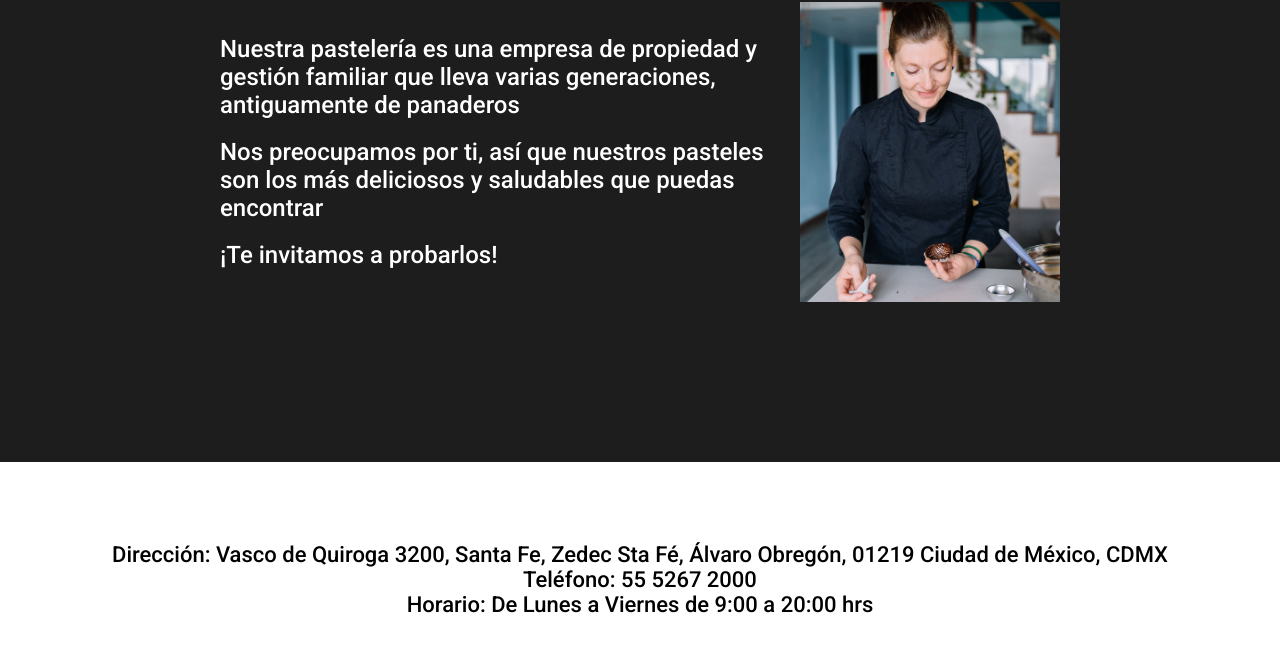
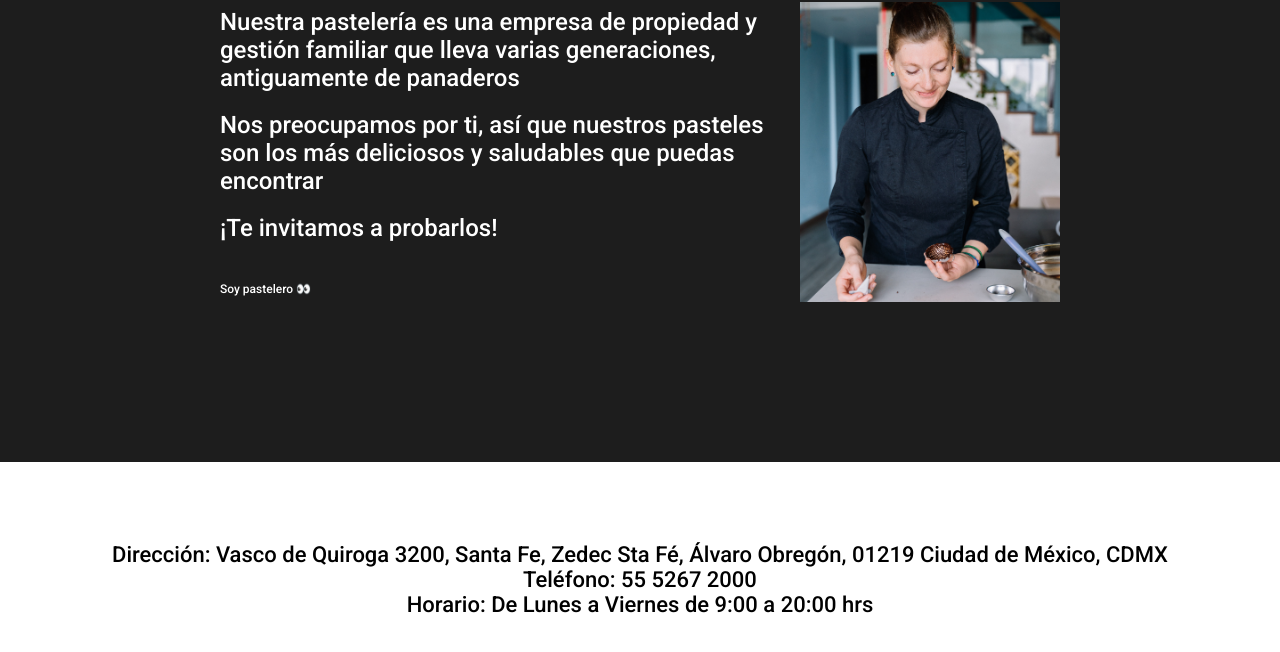
Before and after one commit to Josueram/PastelArte, a plain HTML site: page index.html in a window 1280 px wide. Shown: the part 3538-4190 px from the top of the page. Drawn offline with Linux system fonts and the light colour scheme.

Commit message:
Práctica terminada

```diff
--- a/css/styles.css
+++ b/css/styles.css
@@ -235,6 +235,11 @@ input, select {
 .container-info-aboutUs p {
   font-size: 24px;
 }
+.container-info-aboutUs a {
+  color: white;
+  margin-top: 40px;
+  font-size: 12px;
+}
 .image-chef {
   width: 260px;
   height: 300px;
--- a/index.html
+++ b/index.html
@@ -225,6 +225,7 @@
             deliciosos y saludables que puedas encontrar
           </p><br>
           <p>¡Te invitamos a probarlos!</p>
+          <a href="./pastelero.html">Soy pastelero 👀</a>
         </div>
         <span class="image-chef"></span>
       </div>
```
